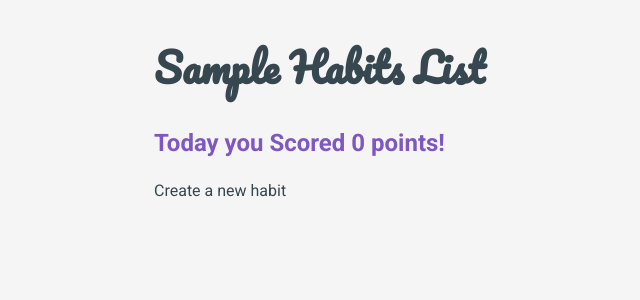
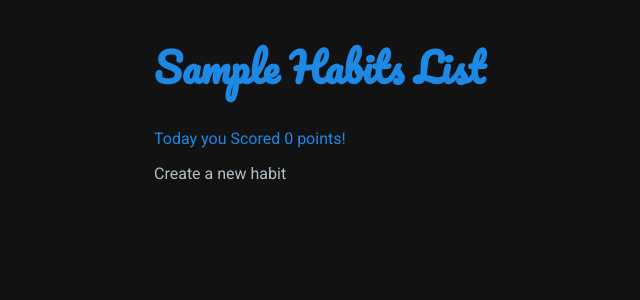
Before and after one commit to AlessandroLorenzi/habits, a Django app: page / in a window 1280 px wide. Shown: the top 300 px of the page, without its empty margins (166-806 px from the left). Run offline with Django 5.2, Linux system fonts and the light colour scheme; the visitor is signed in with stand-in values (Sample User, id 1); data comes from the database, SQL or seed files in the repository; data that the repository does not hold is empty.

Commit message:
style: dark theme

```diff
--- a/core/models.py
+++ b/core/models.py
@@ -1,4 +1,5 @@
 from django.db import models
+
 
 class Habit(models.Model):
     name = models.CharField(max_length=255)
@@ -17,6 +18,7 @@ class UserScore(models.Model):
     user = models.ForeignKey("auth.User", on_delete=models.CASCADE)
     score = models.IntegerField(default=0)
     date = models.DateField(auto_now_add=True)
+
     class Meta:
         unique_together = ("user", "date")
 
--- a/core/templates/base.html
+++ b/core/templates/base.html
@@ -13,23 +13,29 @@
         rel="stylesheet">
     <style>
         body {
-            background-color: #F5F5F5;
-            color: #37474F;
+            background-color: #121212;
+            color: #B0BEC5;
             font-family: "Roboto", serif;
         }
 
         h1 {
             font-family: "Pacifico", cursive;
             font-size: 2.5em;
+            color: #1E88E5;
+        }
+
+        .habit-name {
+            color: #1E88E5;
         }
 
         a {
-            color: #37474F;
+            color: #B0BEC5;
             text-decoration: none;
         }
 
         .habit {
-            border: 1px solid #FFC107;
+            background-color: #1E1E1E;
+            border: 0px solid #FFB300;
             padding: 1em;
             margin-bottom: 1em;
             list-style-type: none;
@@ -48,8 +54,8 @@
         }
 
         #score {
+            color: #1E88E5;
             margin-bottom: 1em;
-            color: #7E57C2;
         }
     </style>
     <script src="https://unpkg.com/htmx.org@2.0.4"
--- a/core/templates/habit_card.html
+++ b/core/templates/habit_card.html
@@ -1,5 +1,5 @@
 <div class="habit" id="habit-{{ habit.id }}">
-    <strong>{{ habit.name }}</strong> <small> {{ habit.frequency }}
+    <strong class="habit-name">{{ habit.name }}</strong> <small> {{ habit.frequency }}
         [ <a class="pointed" data-hx-get="/edit/{{ habit.id }}" hx-target="#habit-{{ habit.id }}" hx-swap="innerHTML"">edit</a> ]
         [ <a class=" pointed" data-hx-get="/delete/{{ habit.id }}" hx-target="#habit-{{ habit.id }}"
             hx-swap="innerHTML">delete</a> ]
--- a/core/templates/habit_list.html
+++ b/core/templates/habit_list.html
@@ -1,9 +1,9 @@
 {% extends "base.html" %}
 {% block content %}
 <h1>{{ user | title }} Habits List</h1>
-<h2 id="score">
+<div id="score">
     {% include "score.html" %}
-</h2>
+</div>
 <div id="habit-list">
     {% for habit in habits %}
     {% include "habit_card.html" %}
```
Also changed, not shown: core/views.py (+6 -1 lines).
